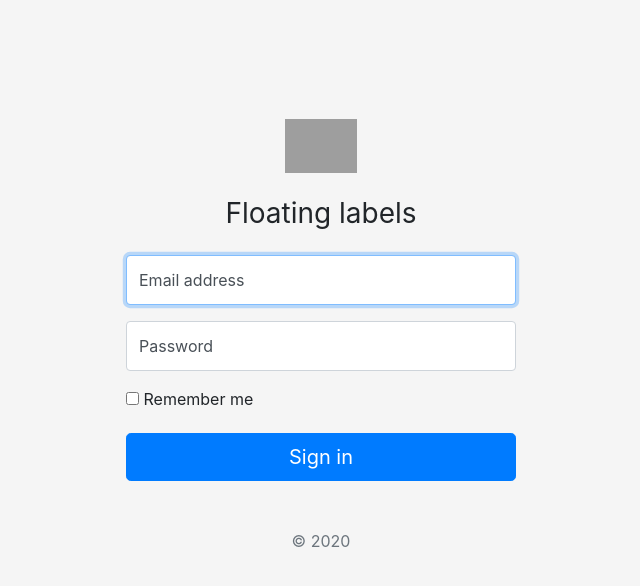
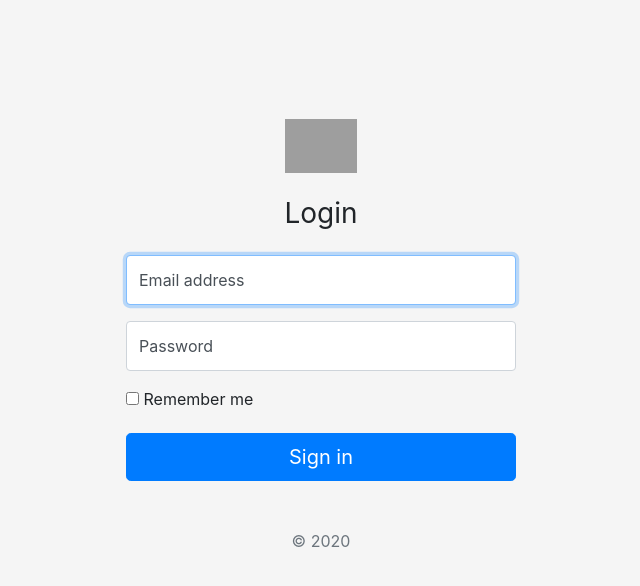
Before and after one commit to as234545/Flask-restaurant, a Flask app: page /login in a window 1280 px wide. Shown: the part 56-642 px from the top of the page, without its empty margins (319-959 px from the left). Run offline with Flask 2, Linux system fonts and the light colour scheme; some libraries are stand-ins or nearby versions; grey boxes are pictures that could not be loaded.

Commit message:
change page header

```diff
--- a/templates/login2.html
+++ b/templates/login2.html
@@ -88,7 +88,7 @@
     <form class="form-signin" method="POST" action="/login">
   <div class="text-center mb-4">
     <img class="mb-4" src="../assets/brand/bootstrap-solid.svg" alt="" width="72" height="72">
-    <h1 class="h3 mb-3 font-weight-normal">Floating labels</h1>
+    <h1 class="h3 mb-3 font-weight-normal">Login</h1>
 
   </div>
   {% with messages = get_flashed_messages() %}
```
